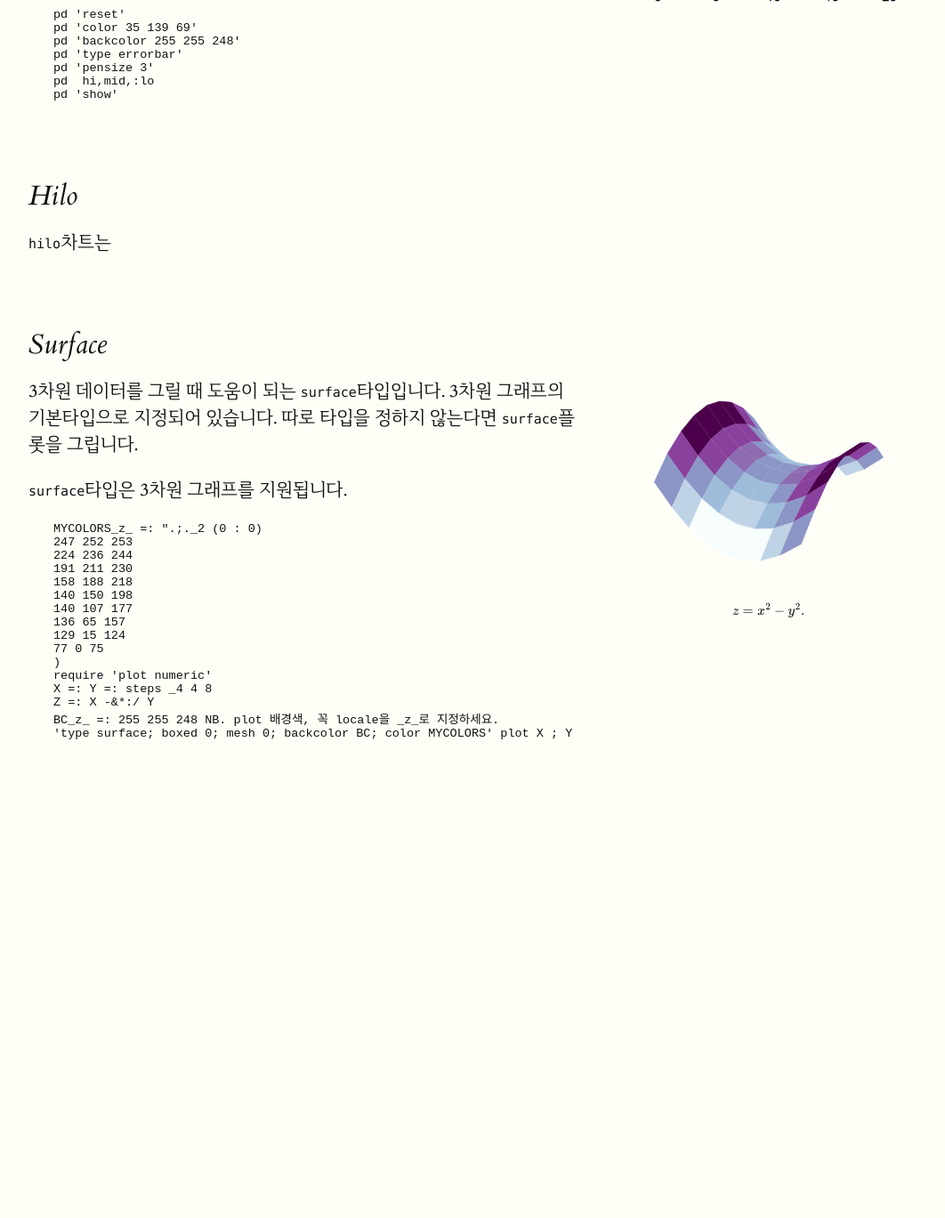
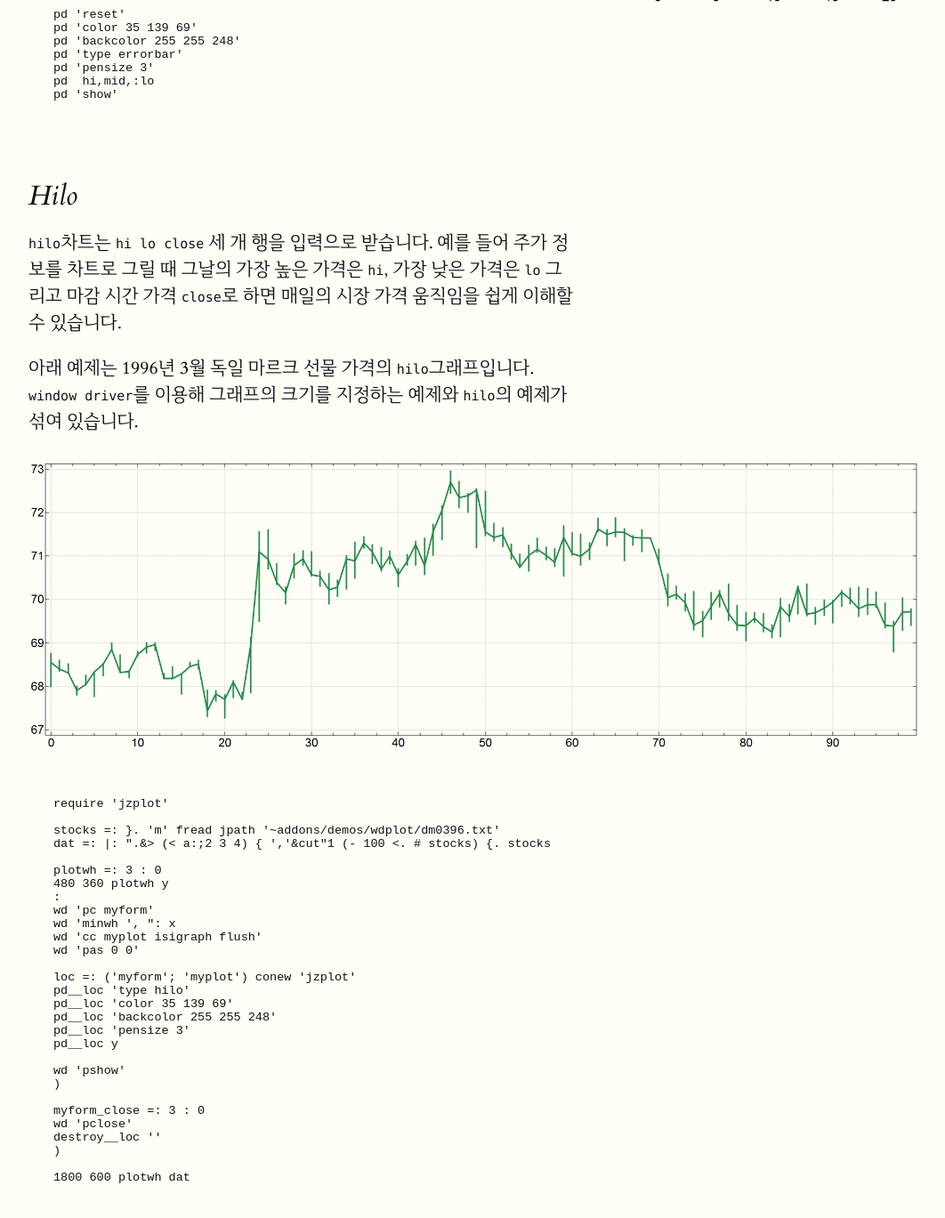
Before and after one commit to toolofthought/toolofthought.github.io, a Jekyll site: the page built from _posts/jlang/plot/2017-03-16-types.html, in a window 1280 px wide and 1400 px high, scrolled down 8418 px. Shown: the top 1369 px of the window at 89% size, without its empty margins (128-1190 px from the left). Built offline with Jekyll 4.4.1, drawn with Linux system fonts in a browser that asks for light colours; formulas are drawn with MathJax 3; before the commit the page ends 9376 px from its top, so only the background shows below that.

Commit message:
hilo 추가

```diff
--- a/_posts/jlang/plot/2017-03-16-types.html
+++ b/_posts/jlang/plot/2017-03-16-types.html
@@ -377,7 +377,47 @@ pd 'show'
 </section>
 <section>
 	<h2>Hilo</h2>
-	<p><code>hilo</code>차트는 </p>
+	<p><code>hilo</code>차트는 <code>hi lo close</code> 세 개 행을 입력으로 받습니다. 예를 들어 주가 정보를 차트로 그릴 때 그날의 가장 높은 가격은 <code>hi</code>, 가장 낮은 가격은 <code>lo</code> 그리고 마감 시간 가격 <code>close</code>로 하면 매일의 시장 가격 움직임을 쉽게 이해할 수 있습니다.</p>
+
+	<p>아래 예제는 1996년 3월 독일 마르크 선물 가격의 <code>hilo</code>그래프입니다. <code>window driver</code>를 이용해 그래프의 크기를 지정하는 예제와 <code>hilo</code>의 예제가 섞여 있습니다.</p>
+	<figure class="fullwidth">
+        <img src="{{site.baseurl}}/assets/img/jlang/plot/hilo.png" alt="March 1996 Deutsche Mark Future"/>
+    </figure>
+
+	<pre class="code">
+require 'jzplot'
+
+stocks =: }. 'm' fread jpath '~addons/demos/wdplot/dm0396.txt'
+dat =: |: ".&> (< a:;2 3 4) { ','&cut"1 (- 100 <. # stocks) {. stocks
+
+plotwh =: 3 : 0
+480 360 plotwh y
+:
+wd 'pc myform'
+wd 'minwh ', ": x
+wd 'cc myplot isigraph flush'
+wd 'pas 0 0'
+
+loc =: ('myform'; 'myplot') conew 'jzplot'
+pd__loc 'type hilo'
+pd__loc 'color 35 139 69'
+pd__loc 'backcolor 255 255 248'
+pd__loc 'pensize 3'
+pd__loc y
+
+wd 'pshow'
+)
+
+myform_close =: 3 : 0
+wd 'pclose'
+destroy__loc ''
+)
+
+1800 600 plotwh dat
+
+	</pre>
+
+
 </section>
 <section>
 	<h2>Surface</h2>
```
Also changed, not shown: _posts/jlang/util/2017-03-19-fread.html (added, +48 -0 lines), assets/img/jlang/plot/hilo.png (added).
